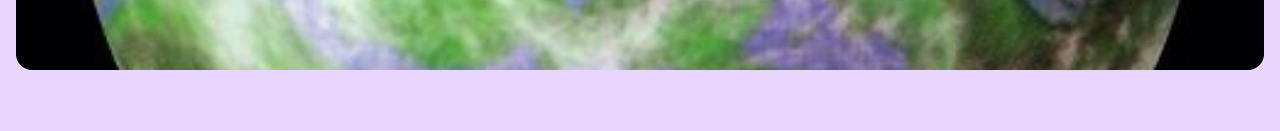
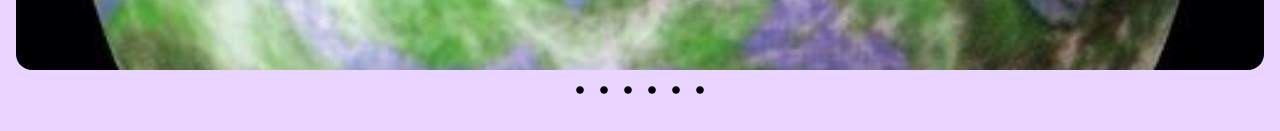
Before and after one commit to sage-code82/star_tours, a React (Vite) app: page / in a window 1280 px wide. Shown: the part 2902-3033 px from the top of the page. Built offline with nearby package versions, Linux system fonts and the light colour scheme; a web font is replaced by a local one.

Commit message:
add the nav dots to the slider menu

```diff
--- a/src/components/slider.jsx
+++ b/src/components/slider.jsx
@@ -1,5 +1,6 @@
 import React, { useState } from "react";
 import { BsChevronCompactLeft, BsChevronCompactRight } from "react-icons/bs";
+import { RxDotFilled } from "react-icons/rx";
 
 const Slider = () => {
   const slides = [
@@ -23,6 +24,9 @@ const Slider = () => {
     setCurrentIndex(newIndex);
   };
 
+  const goToSlide = (slideIndex) => {
+    setCurrentIndex(slideIndex);
+  };
   return (
     <div className="bg-purple-200 max-w-[1400px] h-[580px] w-full m-auto py-16 px-4 relative group">
       <div
@@ -37,6 +41,17 @@ const Slider = () => {
       <div className="absolute top-[50%] -translate-x-0 translate-y-[-50%] right-5 text-2xl rounded-full p-2 group-hover:bg-black/20 text-white cursor-pointer">
         <BsChevronCompactRight onClick={nextSlide} size={35} />
       </div>
+      <div className="flex top-4 justify-center py-2">
+        {slides.map((slide, slideIndex) => (
+          <div
+            className="text-2xl cursor-pointer"
+            key={slideIndex}
+            onClick={() => goToSlide(slideIndex)}
+          >
+            <RxDotFilled />
+          </div>
+        ))}
+      </div>
     </div>
   );
 };
```
